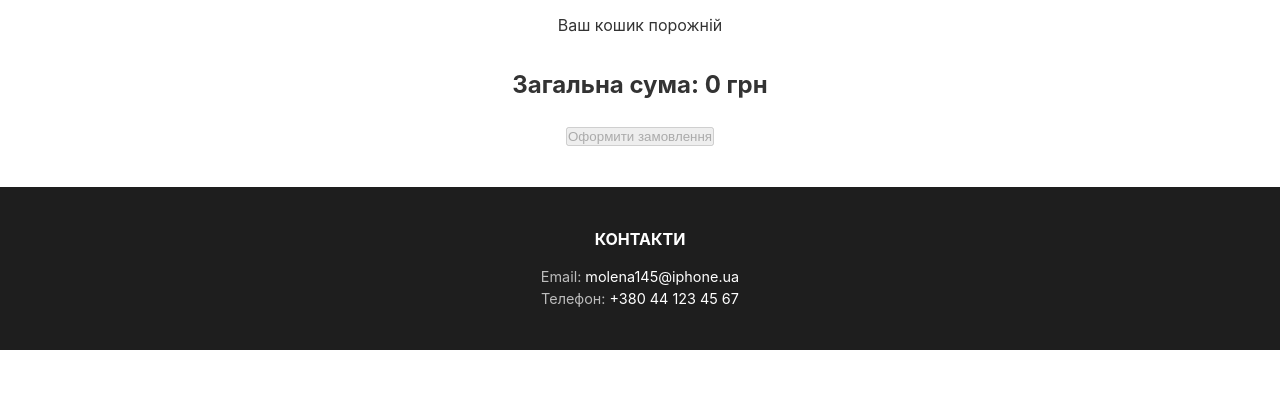
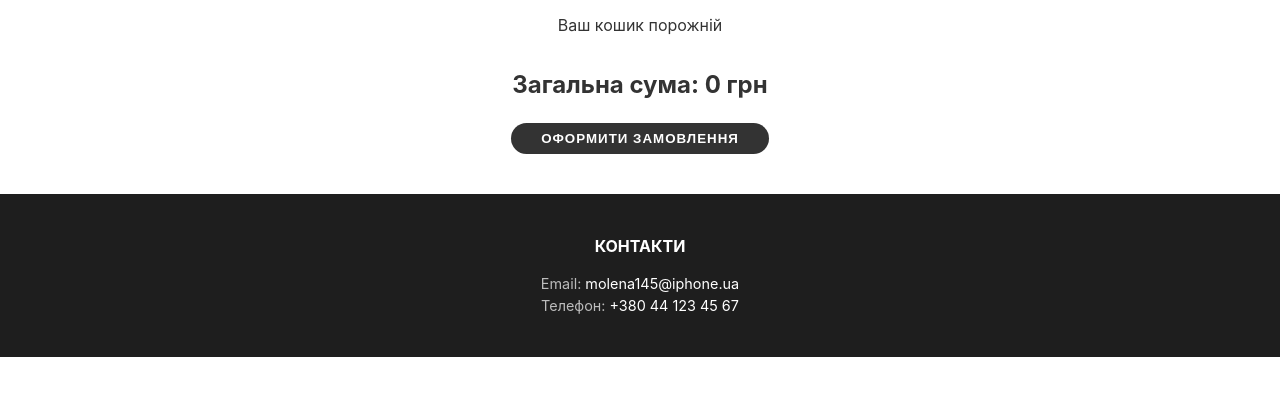
Before and after one commit to Vlada0604/olena, a plain HTML site: page cart.html in a window 1280 px wide. Shown: the part 161-556 px from the top of the page. Drawn offline with Linux system fonts and the light colour scheme.

Commit message:
мл тиву

```diff
--- a/style.css
+++ b/style.css
@@ -59,8 +59,20 @@ h2 { text-align: center; text-transform: uppercase; margin-bottom: 40px; font-si
 .product-name { font-size: 1.2rem; font-weight: 400; margin-bottom: 5px; }
 .product-price { font-size: 1.4rem; font-weight: bold; color: #222; margin-bottom: 10px; }
 
-.buy-button { background-color: var(--buy-button-bg); color: var(--buy-button-text); text-transform: uppercase; padding: 8px 30px; border: none; border-radius: 20px; cursor: pointer; font-weight: bold; letter-spacing: 1px; transition: background-color 0.3s; }
-.buy-button:hover { background-color: #000; }
+/* Стилі для кнопок додавання */
+.buy-button, .checkout-button {
+    background-color: var(--buy-button-bg);
+    color: var(--buy-button-text);
+    text-transform: uppercase;
+    padding: 8px 30px;
+    border: none;
+    border-radius: 20px;
+    cursor: pointer;
+    font-weight: bold;
+    letter-spacing: 1px;
+    transition: background-color 0.3s;
+}
+.buy-button:hover, .checkout-button:hover { background-color: #000; }
 
 .remove-btn { background-color: #ff3b30; color: #fff; }
 .remove-btn:hover { background-color: #d32f2f; }
```
